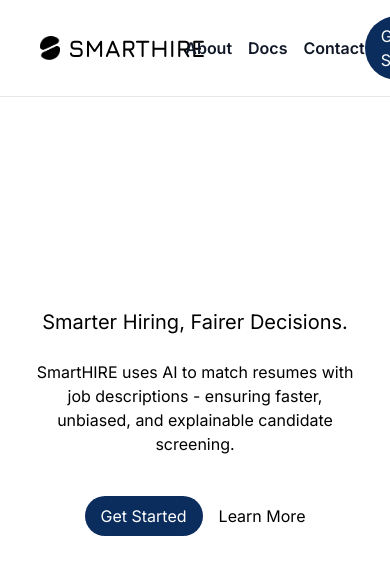
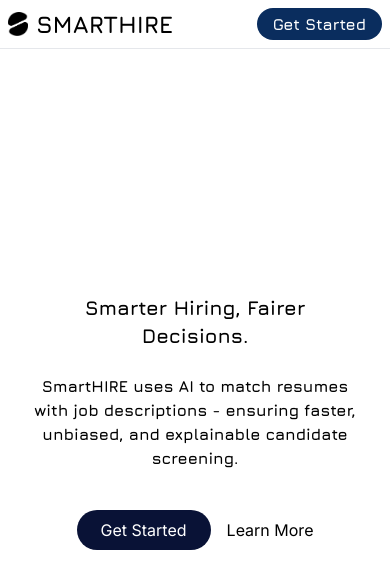
Before and after one commit to vishnuprasad2004/smart-hire-frontend, a Next.js app: page / in a window 390 px wide. Shown: the top 588 px of the page. Built offline with nearby package versions, Linux system fonts and the light colour scheme; a web font is replaced by a local one.

Commit message:
fix: pagesn components

```diff
--- a/src/Components/NavBar.tsx
+++ b/src/Components/NavBar.tsx
@@ -13,17 +13,17 @@
 
 const Navbar = () => {
     return (
-        <nav className="navbar border-b border-gray-200 z-50 bg-white/50">
+        <nav className={jura.className + " flex flex-row justify-between items-center w-full lg:px-10 fixed top-0 font-bold border-b border-gray-200 z-50 bg-white/50 p-2"}>
             <Link href="/" className="flex items-center gap-2">
                 <Image src="/logo-b.png" alt="Logo" width={20} height={20} />
                 <p className={"text-2xl font-bold " + jura.className}>SMARTHIRE</p>
             </Link>
-            <div className="flex flex-row gap-4">
+            <div className="flex-row gap-4 lg:flex hidden">
                 <Link href="/about" className="text-gray-900 font-semibold hover:text-gray-900">About</Link>
-                <Link href="/documentation" className="text-gray-900 font-semibold hover:text-gray-900">Docs</Link>
+                <Link href="/docs" className="text-gray-900 font-semibold hover:text-gray-900">Docs</Link>
                 <Link href="#contact" className="text-gray-900 font-semibold hover:text-gray-900">Contact</Link>
             </div>
-            <Link href="/get-started" className="primary-button w-fit">Get Started</Link>
+            <Link href="/get-started" className="primary-button py-1 w-fit">Get Started</Link>
         </nav>
     )
 }
--- a/src/app/[id]/page.tsx
+++ /dev/null
@@ -1,9 +0,0 @@
-import React from 'react'
-
-function page() {
-  return (
-    <div>page</div>
-  )
-}
-
-export default page
--- a/src/app/globals.css
+++ b/src/app/globals.css
@@ -61,7 +61,7 @@
   }
 
   .primary-button {
-    @apply primary-gradient text-white rounded-full px-4 py-2 cursor-pointer w-full;
+    @apply primary-gradient text-white rounded-full px-4 py-1 cursor-pointer w-full;
   }
 
   .resume-nav {
@@ -109,7 +109,7 @@
   }
 
   .navbar {
-    @apply flex flex-row justify-between items-center bg-white p-4 w-full px-10 fixed top-0;
+    @apply flex flex-row justify-between items-center bg-white p-2 w-full px-10 fixed top-0;
   }
 
   .score-badge {
--- /dev/null
+++ b/src/app/jobs/[id]/page.tsx
@@ -0,0 +1,12 @@
+"use client";
+import { useParams } from 'next/navigation'
+import React from 'react'
+
+function Page() {
+    const param = useParams()
+    return (
+        <div>{param.id ?? ""}</div>
+    )
+}
+
+export default Page
--- a/src/app/layout.tsx
+++ b/src/app/layout.tsx
@@ -33,7 +33,7 @@
   return (
     <html lang="en">
       <body
-        className={`${geistSans.variable} ${geistMono.variable} ${jura.variable} antialiased`}
+        className={`${geistSans.variable} ${geistMono.variable} ${jura.variable} antialiased overflow-x-hidden`}
       >
         {children}
       </body>
--- a/src/app/login/page.tsx
+++ b/src/app/login/page.tsx
@@ -0,0 +1,11 @@
+import React from 'react'
+
+function Login() {
+    return (
+        <main className="">
+            {/* <button>Sign in with Google</button> */}
+        </main>
+    )
+}
+
+export default Login
--- a/src/app/page.tsx
+++ b/src/app/page.tsx
@@ -3,6 +3,7 @@
 import Navbar from "@/Components/NavBar";
 import { Jura } from "next/font/google";
 import Image from "next/image";
+import Link from "next/link";
 
 const jura = Jura({
 	variable: "--font-jura",
@@ -12,7 +13,7 @@
 
 export default function Home() {
 	return (
-		<main className="m-0 p-0 overflow-x-hidden">
+		<main className="m-0 p-0 overflow-hidden">
 			<Navbar />
 			<section className="flex w-full h-full lg:flex-row flex-col items-center lg:justify-between justify-center">
 				<Image
@@ -22,12 +23,12 @@
 					height={1080}
 					className="h-[101vh] w-auto object-cover -translate-y-[10px] hidden lg:block"
 				/>
-				<div className="w-full h-screen text-center lg:px-40 flex flex-col justify-center items-center gap-6 px-8">
-					<p className="text-xl">Smarter Hiring, Fairer Decisions.</p>
-					<p>SmartHIRE uses AI to match resumes with job descriptions - ensuring faster, unbiased, and explainable candidate screening.</p>
+				<div className="w-full h-screen text-center lg:px-36 flex flex-col justify-center items-center gap-6 px-8">
+					<p className={jura.className + " font-black text-xl lg:text-6xl"}>Smarter Hiring, Fairer Decisions.</p>
+					<p className={jura.className + " font-bold "}>SmartHIRE uses AI to match resumes with job descriptions - ensuring faster, unbiased, and explainable candidate screening.</p>
 					<div className="flex flex-row justify-center items-center gap-4 mt-4">
-						<a href="/get-started" className="primary-button w-fit">Get Started</a>
-						<a href="#learn-more" className="secondary-button w-fit">Learn More</a>
+						<Link href="/get-started" className="rounded-full bg-[#091236] text-white px-6 p-2 w-fit">Get Started</Link>
+						<Link href="#learn-more" className="secondary-button w-fit">Learn More</Link>
 					</div>
 				</div>
 			</section>
```
Also changed, not shown: src/app/api/upload/route.ts (deleted), 1 other file (tests, documents, lock files or other folders).
